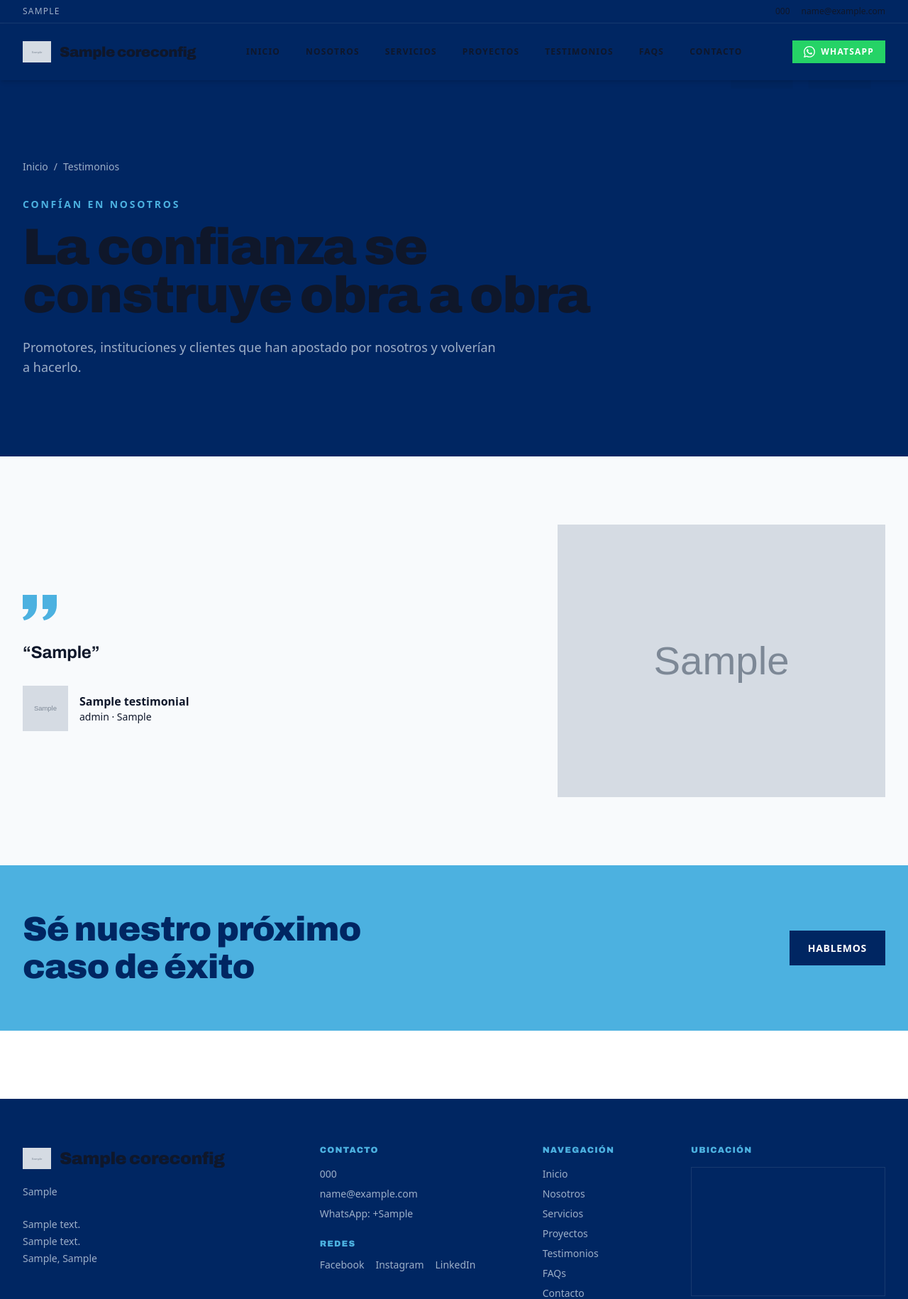
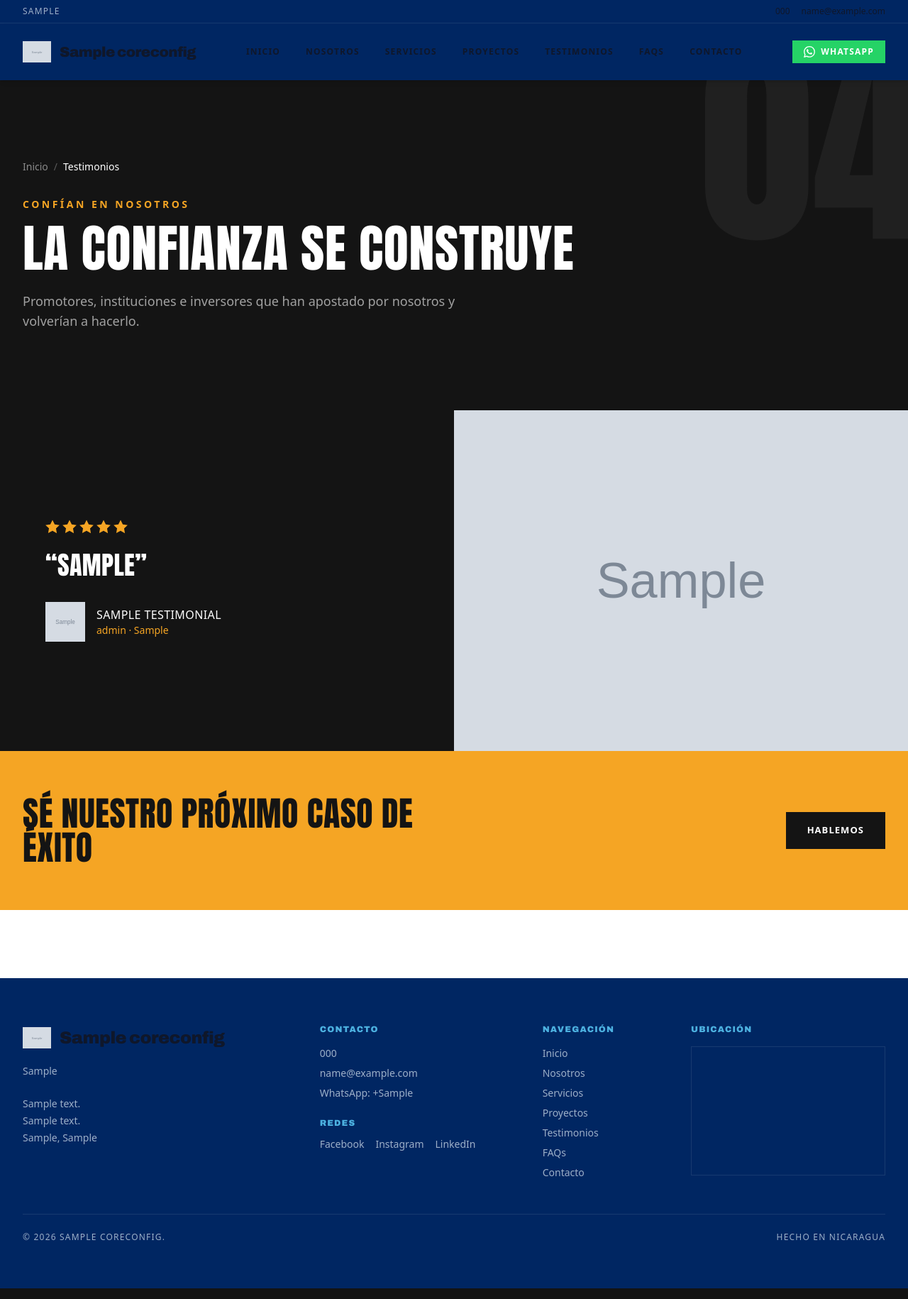
Before and after one commit to devbenja/cms-django, a Django app: template templates/testimonials/testimonial_list.html in a window 1280 px wide. Shown: the top 1830 px of the page at 71% size. Run offline with Django 5.2, Linux system fonts and the light colour scheme; the template is opened without the code that fills it: values that come from a table or form of the project are taken from there, others are empty; tables that the repository leaves empty hold one stand-in row (values such as "Sample post"); grey boxes marked "Sample" are stand-in pictures; some libraries are stand-ins or nearby versions.

Commit message:
feat(ui): estilo v3 en Testimonios (carbon/ambar/Anton)
Co-Authored-By: Claude Opus 4.8 <noreply@anthropic.com>

```diff
--- a/templates/testimonials/testimonial_list.html
+++ b/templates/testimonials/testimonial_list.html
@@ -5,27 +5,27 @@
 
 {% block content %}
 <!-- ============================================================
-     Cabecera editorial
+     Cabecera v3
      ============================================================ -->
-<section class="relative bg-cms-surface-dark text-cms-text-inverse overflow-hidden">
+<section class="relative bg-[#141414] text-white overflow-hidden">
   <span aria-hidden="true"
-        class="ghost-mark absolute -top-24 right-2 md:right-10 text-[18rem] md:text-[30rem] text-cms-text-inverse opacity-5">
-    &ldquo;
+        class="ghost-mark absolute -top-10 -right-2 md:-right-6 text-[11rem] md:text-[20rem] text-white/5">
+    04
   </span>
 
   <div class="relative max-w-7xl mx-auto px-4 sm:px-6 lg:px-8 py-20 md:py-28">
     <nav aria-label="Breadcrumb" class="mb-8">
-      <ol class="flex items-center gap-2 text-sm text-cms-border">
-        <li><a href="/" class="hover:text-cms-brand-secondary transition-colors">Inicio</a></li>
-        <li aria-hidden="true">/</li>
-        <li class="text-cms-text-inverse">Testimonios</li>
+      <ol class="flex items-center gap-2 text-sm text-white/50">
+        <li><a href="/" class="hover:text-[#F5A524] transition-colors">Inicio</a></li>
+        <li aria-hidden="true" class="text-white/30">/</li>
+        <li class="text-white">Testimonios</li>
       </ol>
     </nav>
 
-    <p class="eyebrow mb-4">Confían en nosotros</p>
-    <h1 class="h-display max-w-4xl">La confianza se construye obra a obra</h1>
-    <p class="text-lg text-cms-border max-w-2xl mt-6">
-      Promotores, instituciones y clientes que han apostado por nosotros y volverían a hacerlo.
+    <p class="eyebrow-v3 mb-4">Confían en nosotros</p>
+    <h1 class="font-anton text-5xl md:text-7xl max-w-4xl">La confianza se construye</h1>
+    <p class="text-lg text-white/60 max-w-2xl mt-6">
+      Promotores, instituciones e inversores que han apostado por nosotros y volverían a hacerlo.
     </p>
   </div>
 </section>
@@ -33,47 +33,42 @@
 {% if testimonials %}
 {% with featured=testimonials.0 %}
 <!-- ============================================================
-     Testimonio destacado
+     Testimonio destacado (carbon + imagen)
      ============================================================ -->
-<section class="bg-cms-surface-alt">
-  <div class="max-w-7xl mx-auto px-4 sm:px-6 lg:px-8 py-16 md:py-24">
-    <div class="grid grid-cols-1 lg:grid-cols-5 gap-10 items-center">
-      <div class="lg:col-span-3">
-        <svg class="w-12 h-12 text-cms-brand-secondary mb-6" fill="currentColor" viewBox="0 0 24 24" aria-hidden="true">
-          <path d="M9.983 3v7.391c0 5.704-3.731 9.57-8.983 10.609l-.995-2.151c2.432-.917 3.995-3.638 3.995-5.849h-4v-10h9.983zm14.017 0v7.391c0 5.704-3.748 9.57-9 10.609l-.996-2.151c2.433-.917 3.996-3.638 3.996-5.849h-3.983v-10h9.983z"/>
-        </svg>
-        <p class="h-card font-display text-cms-text-primary leading-tight">
+<section class="max-w-7xl mx-auto grid grid-cols-1 md:grid-cols-2 items-stretch">
+  <div class="flex flex-col justify-center bg-[#141414] text-white p-10 md:p-16">
+    <div class="flex gap-1 mb-6">
+      {% for i in "12345" %}
+      <svg class="w-5 h-5 fill-[#F5A524]" viewBox="0 0 24 24" aria-hidden="true"><path d="M12 .587l3.668 7.431 8.2 1.192-5.934 5.782 1.401 8.168L12 18.896l-7.335 3.864 1.401-8.168L.132 9.21l8.2-1.192z"/></svg>
+      {% endfor %}
+    </div>
+    <p class="font-anton text-3xl md:text-4xl text-white leading-tight">
       &ldquo;{{ featured.quote }}&rdquo;
     </p>
     <div class="flex items-center gap-4 mt-8">
       {% if featured.client_photo %}
-          <img src="{{ featured.client_photo.url }}" alt="{{ featured.client_name }}"
-               class="w-16 h-16 object-cover">
+      <img src="{{ featured.client_photo.url }}" alt="{{ featured.client_name }}" class="w-14 h-14 object-cover">
       {% else %}
-          <span class="w-16 h-16 flex items-center justify-center bg-cms-brand-secondary text-cms-surface-dark font-display text-2xl">
+      <span class="w-14 h-14 flex items-center justify-center bg-[#F5A524] text-[#1A1A1A] font-anton text-2xl">
         {{ featured.client_name|slice:":1"|upper }}
       </span>
       {% endif %}
       <div>
-            <p class="font-semibold text-cms-text-primary">{{ featured.client_name }}</p>
-            <p class="text-sm text-text-cms-text-secondary">
+        <div class="uppercase tracking-wide">{{ featured.client_name }}</div>
+        <div class="text-sm text-[#F5A524]">
           {{ featured.client_role }}{% if featured.client_company %} · {{ featured.client_company }}{% endif %}
-            </p>
         </div>
       </div>
     </div>
-      <div class="lg:col-span-2">
+  </div>
+
   {% if featured.client_photo %}
-        <img src="{{ featured.client_photo.url }}" alt="{{ featured.client_name }}"
-             class="w-full h-72 lg:h-96 object-cover">
+  <img src="{{ featured.client_photo.url }}" alt="{{ featured.client_name }}" class="h-80 w-full object-cover md:h-auto">
   {% else %}
-        <div class="w-full h-72 lg:h-96 bg-cms-surface-dark flex items-center justify-center">
-          <span class="ghost-mark text-[10rem] text-cms-text-inverse opacity-10">&ldquo;</span>
+  <div class="bg-[#F4F2EC] flex items-center justify-center min-h-80">
+    <span class="ghost-mark text-[10rem] text-[#141414]/10">&ldquo;</span>
   </div>
   {% endif %}
-      </div>
-    </div>
-  </div>
 </section>
 
 <!-- ============================================================
@@ -81,32 +76,30 @@
      ============================================================ -->
 {% if testimonials|length > 1 %}
 <section class="max-w-7xl mx-auto px-4 sm:px-6 lg:px-8 py-16 md:py-24">
-  <div class="grid grid-cols-1 md:grid-cols-2 lg:grid-cols-3 gap-px bg-cms-border border border-cms-border">
+  <div class="grid grid-cols-1 md:grid-cols-2 lg:grid-cols-3 gap-px bg-black/10 border border-black/10">
     {% for t in testimonials|slice:"1:" %}
-    <article class="bg-cms-canvas p-8 md:p-10 flex flex-col">
-      <svg class="w-8 h-8 text-cms-brand-secondary mb-5" fill="currentColor" viewBox="0 0 24 24" aria-hidden="true">
-        <path d="M9.983 3v7.391c0 5.704-3.731 9.57-8.983 10.609l-.995-2.151c2.432-.917 3.995-3.638 3.995-5.849h-4v-10h9.983zm14.017 0v7.391c0 5.704-3.748 9.57-9 10.609l-.996-2.151c2.433-.917 3.996-3.638 3.996-5.849h-3.983v-10h9.983z"/>
-      </svg>
-      <p class="text-lg text-cms-text-primary leading-relaxed flex-1">
-        &ldquo;{{ t.quote }}&rdquo;
-      </p>
-      <div class="flex items-center gap-4 mt-8 pt-6 border-t border-cms-border">
+    <article class="bg-white p-8 md:p-10 flex flex-col">
+      <div class="flex gap-1 mb-4">
+        {% for i in "12345" %}
+        <svg class="w-4 h-4 fill-[#F5A524]" viewBox="0 0 24 24" aria-hidden="true"><path d="M12 .587l3.668 7.431 8.2 1.192-5.934 5.782 1.401 8.168L12 18.896l-7.335 3.864 1.401-8.168L.132 9.21l8.2-1.192z"/></svg>
+        {% endfor %}
+      </div>
+      <p class="text-lg text-[#141414] leading-relaxed flex-1">&ldquo;{{ t.quote }}&rdquo;</p>
+      <div class="flex items-center gap-3 mt-6 pt-6 border-t border-black/10">
         {% if t.client_photo %}
-        <img src="{{ t.client_photo.url }}" alt="{{ t.client_name }}"
-             class="w-12 h-12 object-cover">
+        <img src="{{ t.client_photo.url }}" alt="{{ t.client_name }}" class="w-12 h-12 object-cover">
         {% else %}
-        <span class="w-12 h-12 flex items-center justify-center bg-cms-brand-secondary-soft text-cms-brand-primary font-display text-lg">
+        <span class="w-12 h-12 flex items-center justify-center bg-[#F4F2EC] text-[#141414] font-anton text-lg">
           {{ t.client_name|slice:":1"|upper }}
         </span>
         {% endif %}
         <div class="min-w-0">
-          <p class="font-semibold text-cms-text-primary truncate">{{ t.client_name }}</p>
-          <p class="text-sm text-text-cms-text-secondary truncate">
+          <div class="text-sm uppercase tracking-wide text-[#141414] truncate">{{ t.client_name }}</div>
+          <div class="text-xs text-[#6B6860] truncate">
             {{ t.client_role }}{% if t.client_company %} · {{ t.client_company }}{% endif %}
-          </p>
+          </div>
           {% if t.related_work %}
-          <a href="{% url 'portfolio_detail' t.related_work.slug %}"
-             class="text-sm text-cms-brand-secondary hover:underline">
+          <a href="{% url 'portfolio_detail' t.related_work.slug %}" class="text-xs text-[#F5A524] hover:underline">
             Ver obra relacionada →
           </a>
           {% endif %}
@@ -120,17 +113,17 @@
 {% endwith %}
 {% else %}
 <section class="max-w-4xl mx-auto px-4 sm:px-6 lg:px-8 py-24 text-center">
-  <p class="text-lg text-text-cms-text-secondary">Aún no hay testimonios publicados.</p>
+  <p class="text-lg text-[#6B6860]">Aún no hay testimonios publicados.</p>
 </section>
 {% endif %}
 
 <!-- ============================================================
-     CTA final
+     CTA final (ambar)
      ============================================================ -->
-<section class="bg-cms-brand-secondary">
+<section class="bg-[#F5A524]">
   <div class="max-w-7xl mx-auto px-4 sm:px-6 lg:px-8 py-16 flex flex-col md:flex-row md:items-center md:justify-between gap-6">
-    <h2 class="h-section text-cms-surface-dark max-w-xl">Sé nuestro próximo caso de éxito</h2>
-    <a href="{% url 'page-contact' 'contacto' %}" class="btn-primary">Hablemos</a>
+    <h2 class="font-anton text-4xl md:text-5xl text-[#141414] max-w-xl">Sé nuestro próximo caso de éxito</h2>
+    <a href="{% url 'page-contact' 'contacto' %}" class="btn-v3-ink">Hablemos</a>
   </div>
 </section>
 {% endblock %}
```
Lines whose indentation alone changed are shown as unchanged.
